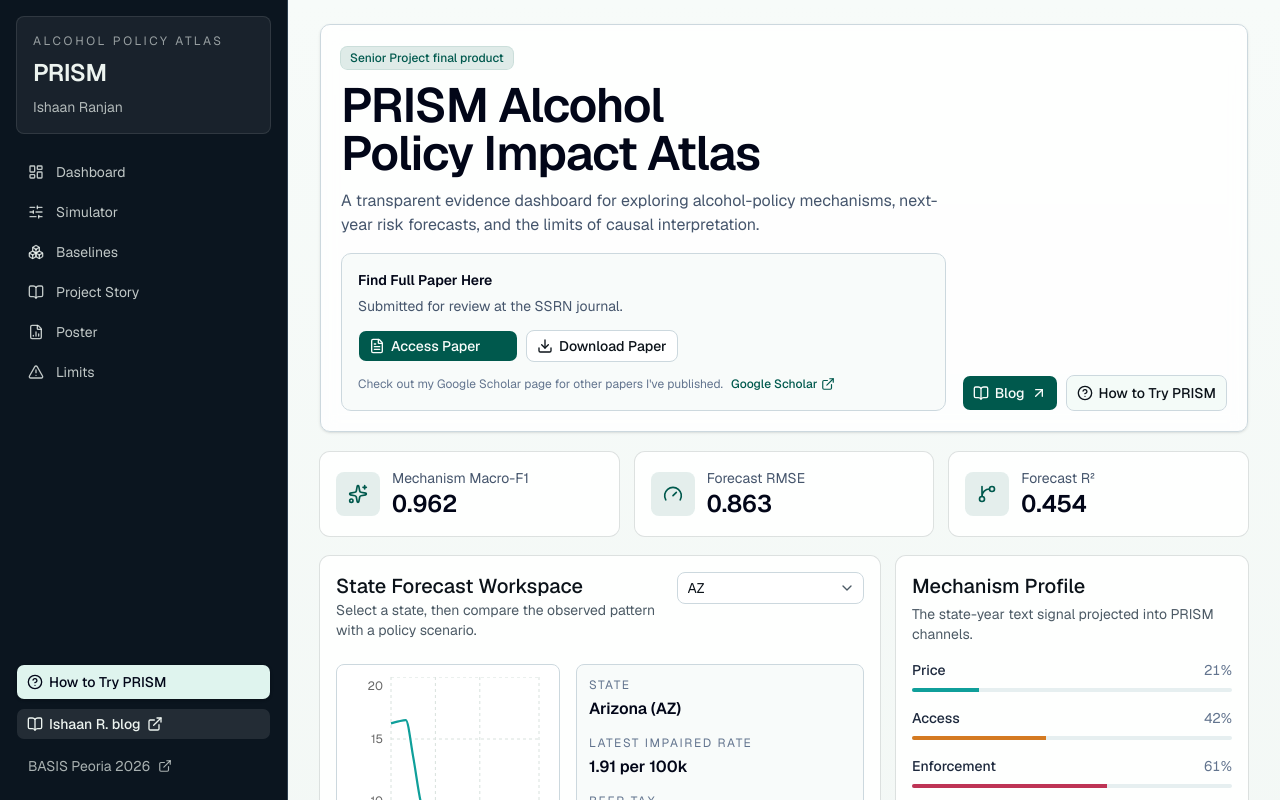
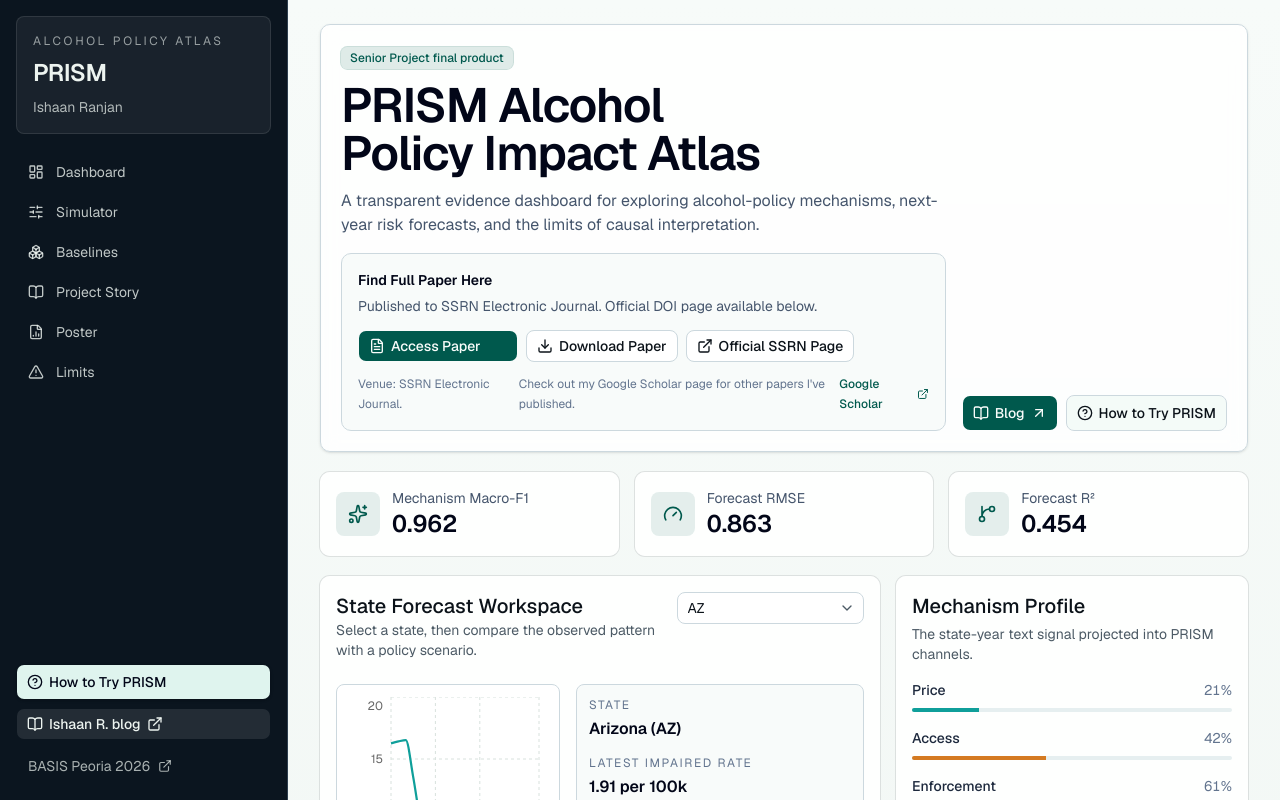
Before and after one commit to IshaanAyaan/prism-policy-dashboard, a Next.js app: page / in a window 1280 px wide. Shown: the top 800 px of the page. Built offline with nearby package versions, Linux system fonts and the light colour scheme.

Commit message:
docs: add official SSRN link

```diff
--- a/src/components/prism-dashboard.tsx
+++ b/src/components/prism-dashboard.tsx
@@ -136,6 +136,7 @@ const SPACE_BASELINE_YEAR = baselineYears[0] ?? 2023;
 const SCHOLAR_URL =
   "https://scholar.google.com/citations?user=pV4cNlQAAAAJ&hl=en";
 const PAPER_ASSET_URL = "/assets/prism-final-paper.pdf";
+const SSRN_DOI_URL = "https://dx.doi.org/10.2139/ssrn.6756239";
 
 export function PrismDashboard() {
   const [mounted, setMounted] = useState(false);
@@ -260,7 +261,8 @@ export function PrismDashboard() {
                       Find Full Paper Here
                     </p>
                     <p className="mt-1 text-sm leading-6 text-slate-600">
-                      Submitted for review at the SSRN journal.
+                      Published to SSRN Electronic Journal. Official DOI page
+                      available below.
                     </p>
                   </div>
                   <div className="flex flex-col gap-2 sm:flex-row">
@@ -282,8 +284,21 @@ export function PrismDashboard() {
                       <Download />
                       Download Paper
                     </a>
+                    <a
+                      className={cn(
+                        buttonVariants({ variant: "outline" }),
+                        "justify-start bg-white",
+                      )}
+                      href={SSRN_DOI_URL}
+                      target="_blank"
+                      rel="noreferrer"
+                    >
+                      <ExternalLink />
+                      Official SSRN Page
+                    </a>
                   </div>
                   <div className="flex flex-col gap-1 text-xs leading-5 text-slate-500 sm:flex-row sm:items-center sm:gap-2">
+                    <span>Venue: SSRN Electronic Journal.</span>
                     <span>Check out my Google Scholar page for other papers I&apos;ve published.</span>
                     <a
                       href={SCHOLAR_URL}
```
